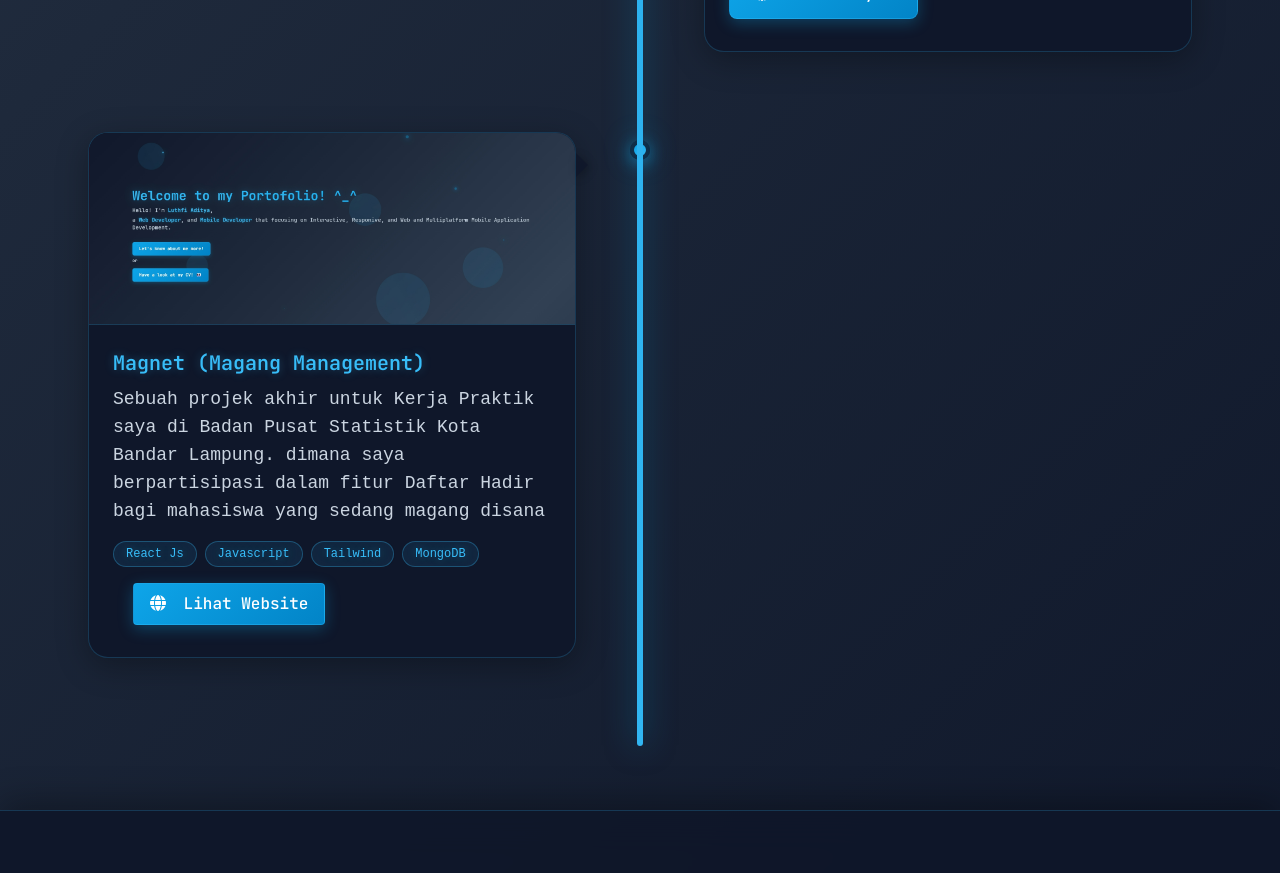
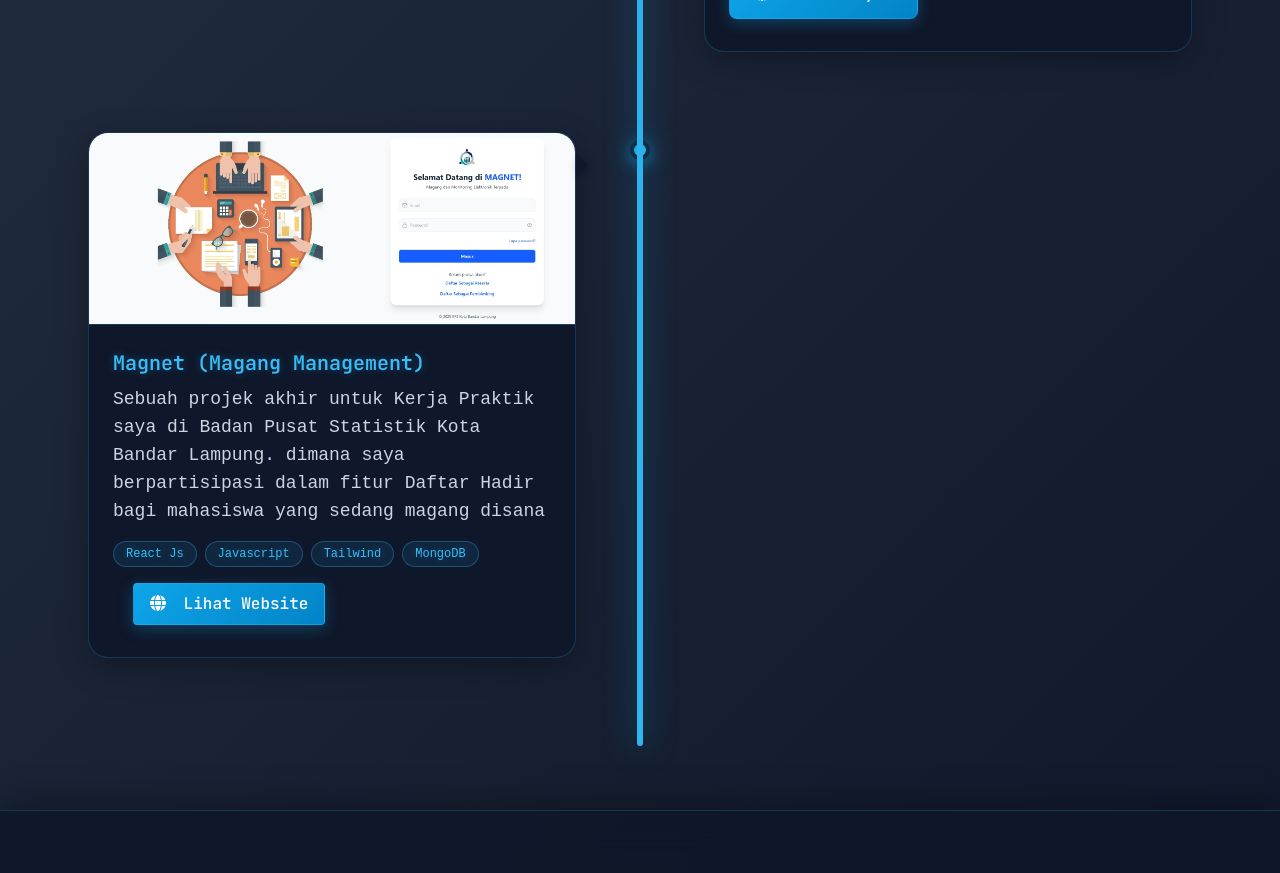
Before and after one commit to LuthfiAditya01/Portofolio, a React (Vite) app: page /project in a window 1280 px wide. Shown: the part 6620-7493 px from the top of the page. Built offline with nearby package versions, Linux system fonts and the light colour scheme; a small style sheet from the web is missing; a web font is replaced by a local one.

Commit message:
Update project image to Magnet for Magang Management

```diff
--- a/src/project.tsx
+++ b/src/project.tsx
@@ -262,7 +262,7 @@ export default function project() {
           <div data-aos="fade-right" data-aos-delay="500" className="timeline-item left">
             <div className="project-card shadow-md">
               <div className="image-container w-full h-48">
-                <img src="/project/portofolio.png" alt="Updated Portfolio" className="w-full h-full object-cover" />
+                <img src="/project/magnet.png" alt="Updated Portfolio" className="w-full h-full object-cover" />
               </div>
               <div className="p-6">
                 <h3 className="text-xl font-semibold mb-2">Magnet (Magang Management)</h3>
```
